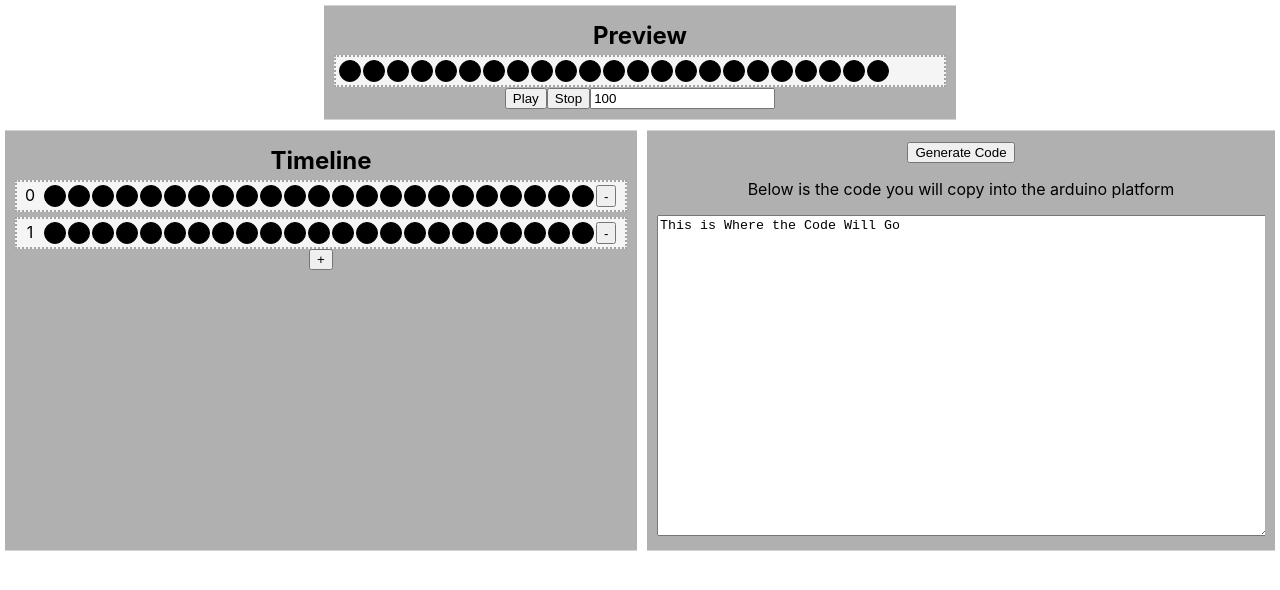
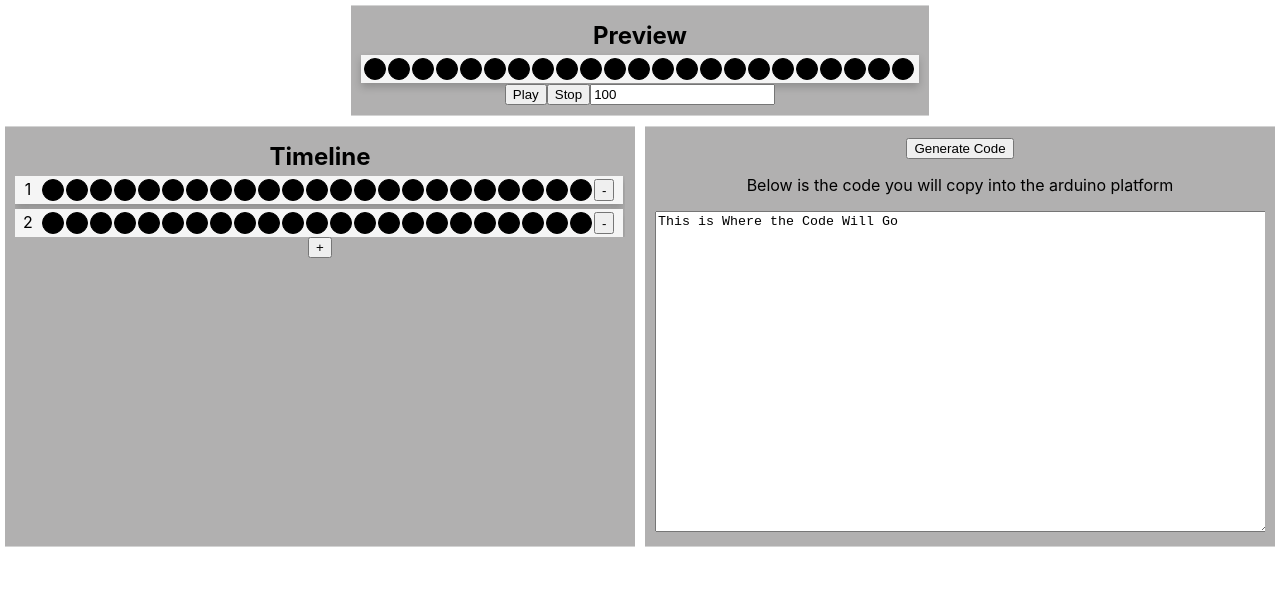
Before and after one commit to mjcolin/lightanimator, a React (Create React App) app: page / in a window 1280 px wide. Shown: the top 590 px of the page. Built offline with nearby package versions, Linux system fonts and the light colour scheme.

Commit message:
added card look to frame

```diff
--- a/src/components/Frame.js
+++ b/src/components/Frame.js
@@ -11,6 +11,8 @@ function Frame(props){
 
     let thePixels = null;
     let deleteButton = null;
+    let frameNumber = null;
+    let theStyle = {};
 
     if(props.onClick != null){
          thePixels = props.pixels.map((pixel, index)=>
@@ -22,6 +24,8 @@ function Frame(props){
          );
 
           deleteButton = <button onClick={()=>props.deleteFrame(props.frame)}>-</button>
+          frameNumber = props.frame +1;
+          theStyle = {width: calculatedFramwWidth, columnGap:pixelGap};
     }
     else{
         //no click handler
@@ -30,11 +34,12 @@ function Frame(props){
         style={{backgroundColor: pixel.hue, opacity: pixel.opacity+'%',width: pixelWidth, height: pixelWidth}}
         key={pixel.hue+index}></div>
          );
+         theStyle = {width: (pixelWidth+pixelGap)*numberOfPixes, columnGap:pixelGap};
     }
 
     return(
-            <div className={classes.frame} style={{width: calculatedFramwWidth, columnGap:pixelGap}}>
-                {props.frame}
+            <div className={classes.frame} style={theStyle}>
+                {frameNumber}
                 {thePixels}
                 {deleteButton}
             </div>
--- a/src/components/Frame.module.css
+++ b/src/components/Frame.module.css
@@ -8,8 +8,10 @@
     column-gap: 4px;
     width: auto;
     padding: 3px;
-    border: 2px dotted rgb(163, 163, 165);
+    /*border: 2px dotted rgb(163, 163, 165);*/
     background-color: whitesmoke;
+    box-shadow: 0 4px 8px 0 rgba(0,0,0,0.2);
+
 }
 .pixel{
     width: var(--width);
```
